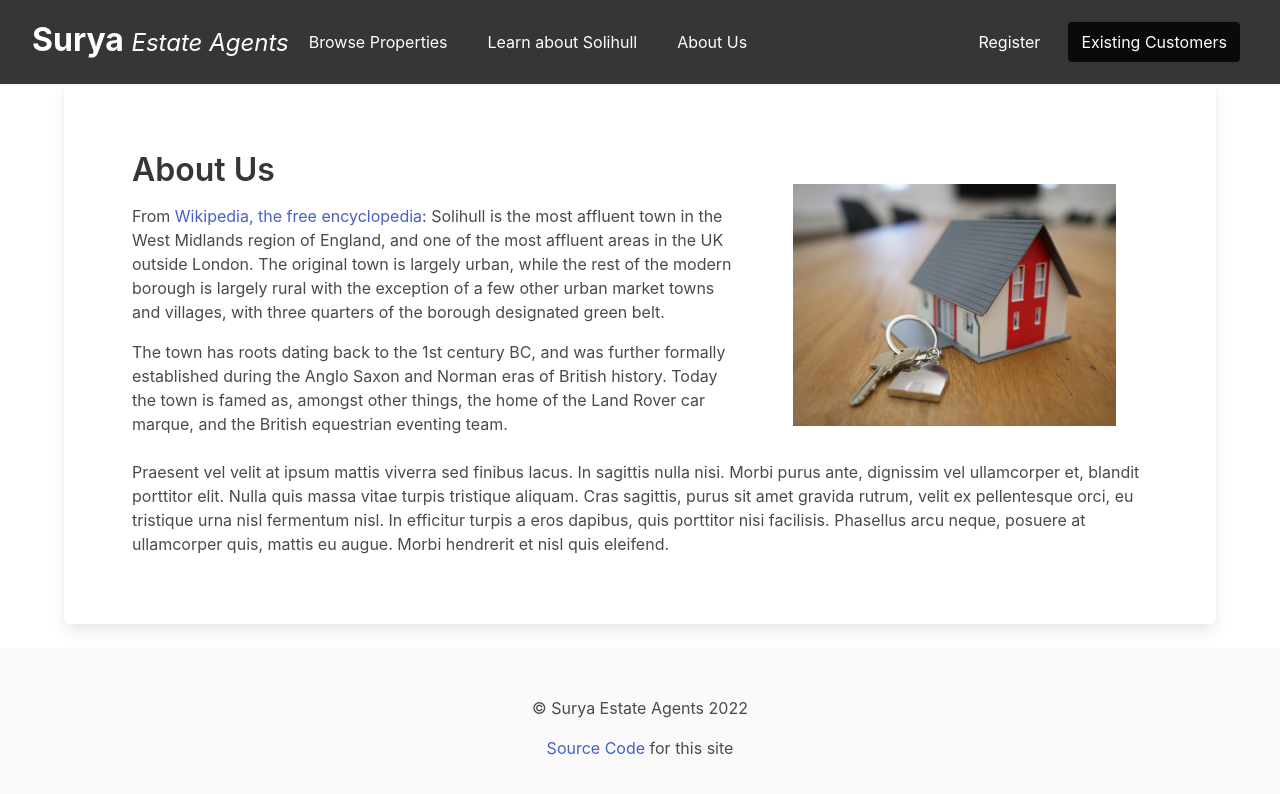
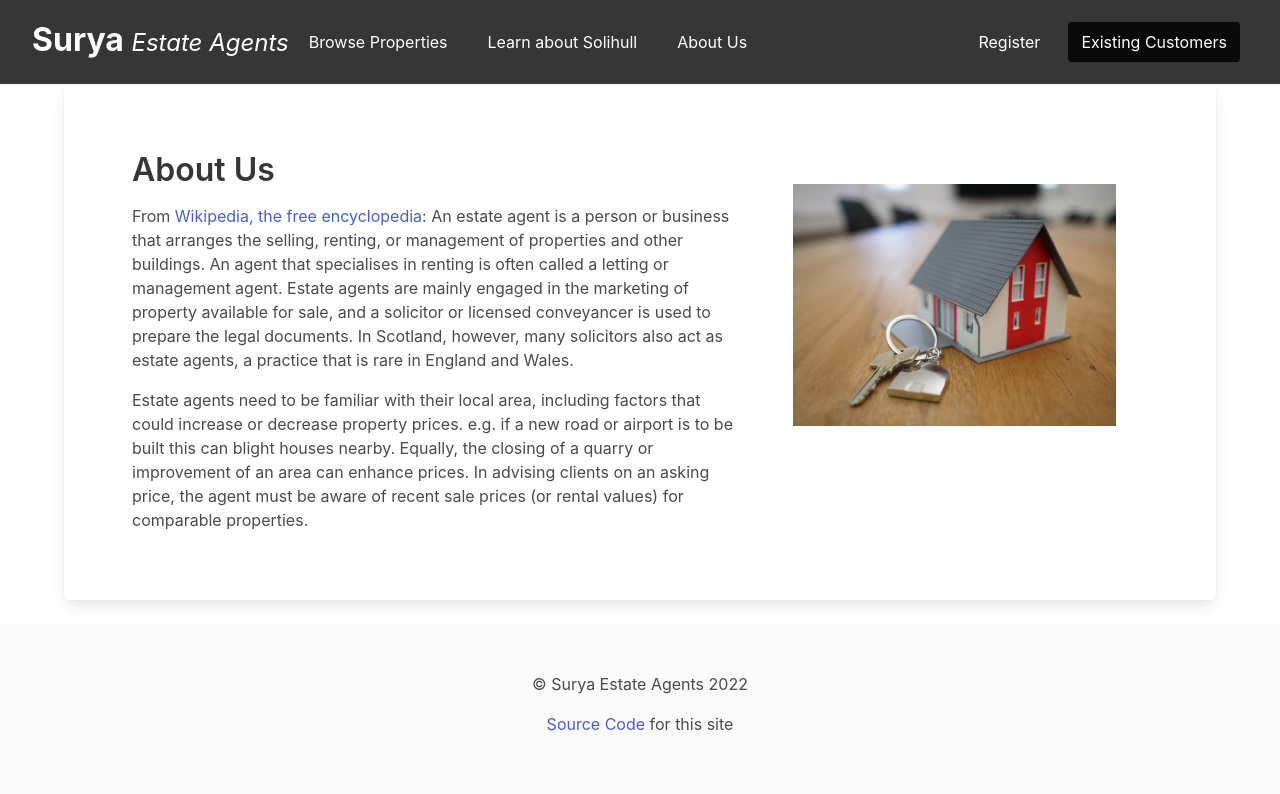
Before and after one commit to solcol/surya, a Jekyll site: the page built from about.html, in a window 1280 px wide. Shown: the top 794 px of the page. Built offline with Jekyll 4.4.1, drawn with Linux system fonts in a browser that asks for light colours.

Commit message:
swap some placeholder text for wikipedia

```diff
--- a/about.html
+++ b/about.html
@@ -8,9 +8,9 @@ permalink: /about.html
                 <div class="column">
                     <h1>About Us</h1>
                     <p>
-                        From <a href="https://en.wikipedia.org/wiki/Solihull">Wikipedia, the free encyclopedia</a>: Solihull is the most affluent town in the West Midlands region of England, and one of the most affluent areas in the UK outside London. The original town is largely urban, while the rest of the modern borough is largely rural with the exception of a few other urban market towns and villages, with three quarters of the borough designated green belt.</p>
+                        From <a href="https://en.wikipedia.org/wiki/Estate_agent">Wikipedia, the free encyclopedia</a>: An estate agent is a person or business that arranges the selling, renting, or management of properties and other buildings. An agent that specialises in renting is often called a letting or management agent. Estate agents are mainly engaged in the marketing of property available for sale, and a solicitor or licensed conveyancer is used to prepare the legal documents. In Scotland, however, many solicitors also act as estate agents, a practice that is rare in England and Wales. </p>
                     <p>
-                        The town has roots dating back to the 1st century BC, and was further formally established during the Anglo Saxon and Norman eras of British history. Today the town is famed as, amongst other things, the home of the Land Rover car marque, and the British equestrian eventing team.
+                        Estate agents need to be familiar with their local area, including factors that could increase or decrease property prices. e.g. if a new road or airport is to be built this can blight houses nearby. Equally, the closing of a quarry or improvement of an area can enhance prices. In advising clients on an asking price, the agent must be aware of recent sale prices (or rental values) for comparable properties.
                     </p>
                 </div>
 
@@ -18,8 +18,4 @@ permalink: /about.html
                     <img src="img/tierra-mallorca-rgJ1J8SDEAY-unsplash.jpg" alt="A model house on a wooden desk with a set of keys next to it">
                 </figure>
             </div>
-
-
-
-            <p>Praesent vel velit at ipsum mattis viverra sed finibus lacus. In sagittis nulla nisi. Morbi purus ante, dignissim vel ullamcorper et, blandit porttitor elit. Nulla quis massa vitae turpis tristique aliquam. Cras sagittis, purus sit amet gravida rutrum, velit ex pellentesque orci, eu tristique urna nisl fermentum nisl. In efficitur turpis a eros dapibus, quis porttitor nisi facilisis. Phasellus arcu neque, posuere at ullamcorper quis, mattis eu augue. Morbi hendrerit et nisl quis eleifend.</p>
         </section>
```
